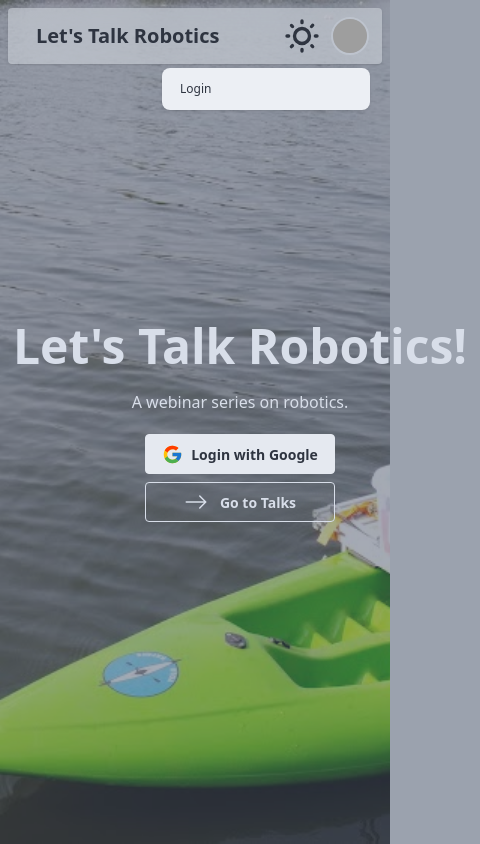
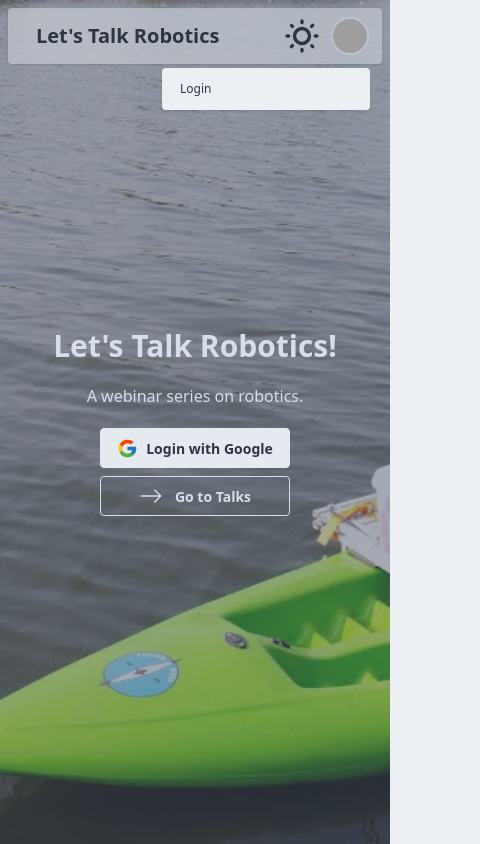
Before and after one commit to robotic-talks/web, a Next.js app: page / in a window 390 px wide. Both pictures are taken after a click on the button 350 px from the left and 36 px from the top of the page. Shown: the top 844 px of the page, 480 px wide, since content can reach past the window. Built offline with nearby package versions, Linux system fonts and the light colour scheme; no server answers; grey boxes are pictures that could not be loaded.

Commit message:
fix: no login landing page sizing on mobile

```diff
--- a/src/components/hero.tsx
+++ b/src/components/hero.tsx
@@ -39,7 +39,7 @@ export default function Hero() {
             </div>
           ) : (
             <>
-              <h1 className="mb-5 text-5xl font-bold text-nowrap">
+              <h1 className="mb-5 text-3xl lg:text-5xl font-bold lg:text-nowrap">
                 Let's Talk Robotics!
               </h1>
               <p className="mb-5">A webinar series on robotics.</p>
--- a/src/components/navbar.tsx
+++ b/src/components/navbar.tsx
@@ -90,7 +90,7 @@ export default function Navbar({ title }: NavbarProps) {
             </div>
             <ul
               tabIndex={-1}
-              className="menu menu-sm dropdown-content bg-base-100 rounded-box z-1 mt-3 w-52 p-2 shadow"
+              className="menu menu-sm dropdown-content bg-base-100 rounded z-1 mt-3 w-52 p-2 shadow"
             >
               {isAdmin && (
                 <>
@@ -105,7 +105,7 @@ export default function Navbar({ title }: NavbarProps) {
                     }}
                   >
                     <BsPlus size={21} />
-                    Add Talk
+                    New Talk
                   </button>
                   <NewTalkModal />
                 </>
```
